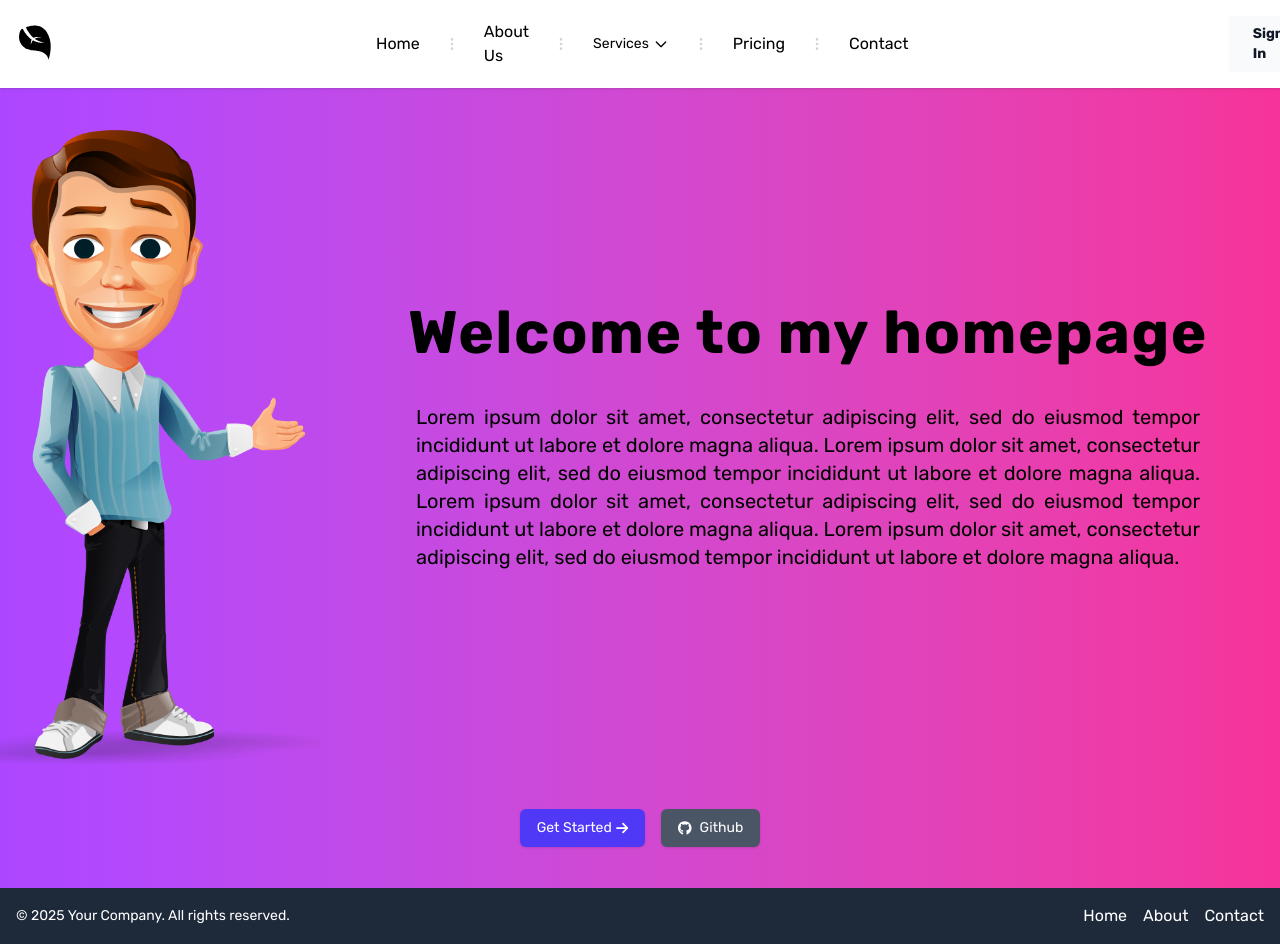
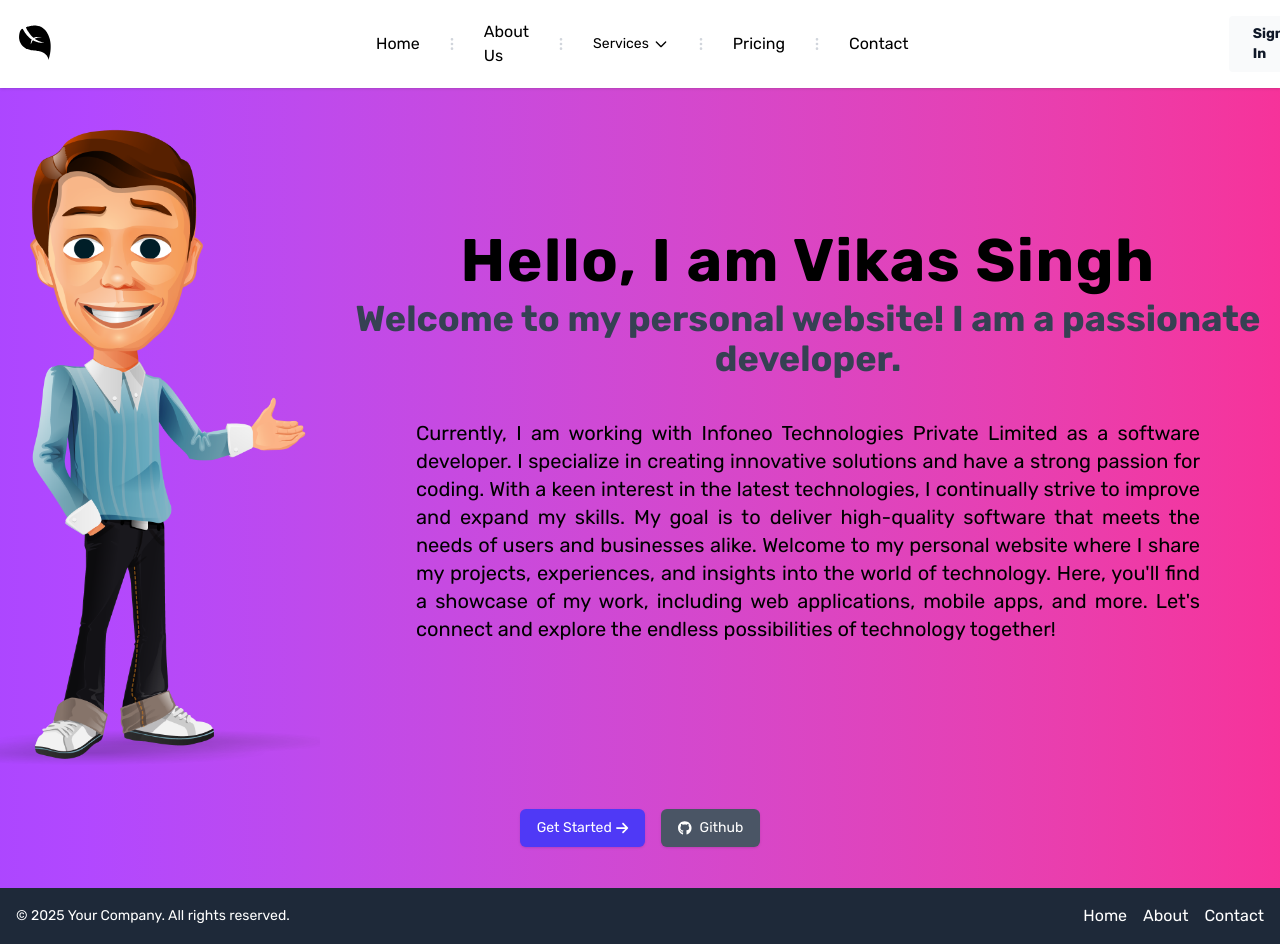
Before and after one commit to vikaskumarsingh20/Dynamite-mern-stack, a React (Vite) app: page / in a window 1280 px wide. Shown: the top 944 px of the page. Built offline with nearby package versions, Linux system fonts and the light colour scheme.

Commit message:
added animation

```diff
--- a/src/components/forms/LoginPage.jsx
+++ b/src/components/forms/LoginPage.jsx
@@ -10,7 +10,13 @@ function LoginPage() {
       <Navbar />
 
     <div className="flex justify-center items-center min-h-screen bg-gray-100 light:bg-gray-900 bg-gradient-to-r from-purple-500 to-pink-500">
-      <form className="bg-white shadow-md rounded-lg px-8 pt-6 pb-8 mb-4 max-w-md w-full">
+    <div className=" flex items-center justify-center mx-auto">
+    <img
+            src="src\assets\images\Animation-PNG-HD.png"
+            alt="Workflow"
+            className="h-auto w-full md:w-1/2 lg:w-1/3 xl:w-1/4 2xl:w-1/5 "
+          />
+                <form className="bg-white shadow-md rounded-lg px-8 pt-6 pb-8 mb-4 max-w-md w-full">
         <h2  className="text-2xl font-bold text-gray-400 text-center mb-6 underline">Login</h2>
         <div className="mb-4">
           <label
@@ -85,6 +91,9 @@ function LoginPage() {
         </p>
       </form>
     </div>
+
+
+    </div>
     <Footer />
     </>
   );
--- a/src/components/forms/SignupPage.jsx
+++ b/src/components/forms/SignupPage.jsx
@@ -10,6 +10,12 @@ function FormTailwind() {
       <Navbar />
 
       <div className="flex justify-center items-center min-h-screen bg-gray-100 light:bg-gray-900 bg-gradient-to-r from-purple-500 to-pink-500">
+      <div className=" flex items-center justify-center mx-auto">
+    <img
+            src="src\assets\images\Animation-PNG-HD.png"
+            alt="Workflow"
+            className="h-auto w-full md:w-1/2 lg:w-1/3 xl:w-1/4 2xl:w-1/5 "
+          />
       <form className="bg-white shadow-md rounded-lg px-8 pt-6 pb-8 mb-4 max-w-md w-full">
         <h2 className="text-2xl font-bold text-gray-400 text-center mb-6 underline">
           Register new account
@@ -97,6 +103,7 @@ function FormTailwind() {
           Register new account
         </button>
       </form>
+      </div>
     </div>
     <Footer />
     </>
--- a/src/components/home/Homepage.jsx
+++ b/src/components/home/Homepage.jsx
@@ -21,17 +21,23 @@ const Homepage = () => {
             />
             <div className="pl-4">
               <h1 className="text-4xl sm:text-5xl md:text-6xl font-bold tracking-wide text-black">
-              Welcome to my homepage
+                Hello, I am Vikas Singh
               </h1>
+              <h2 className="text-2xl sm:text-3xl md:text-4xl font-semibold text-gray-700 mt-2">
+                Welcome to my personal website! I am a passionate developer.
+              </h2>
               <p className="text-justify lg:px-20 lg:py-10 sm:text-lg md:text-xl text-black">
-              Lorem ipsum dolor sit amet, consectetur adipiscing elit, sed do
-              eiusmod tempor incididunt ut labore et dolore magna aliqua.
-              Lorem ipsum dolor sit amet, consectetur adipiscing elit, sed do
-              eiusmod tempor incididunt ut labore et dolore magna aliqua.
-              Lorem ipsum dolor sit amet, consectetur adipiscing elit, sed do
-              eiusmod tempor incididunt ut labore et dolore magna aliqua.
-              Lorem ipsum dolor sit amet, consectetur adipiscing elit, sed do
-              eiusmod tempor incididunt ut labore et dolore magna aliqua.
+                Currently, I am working with Infoneo Technologies Private
+                Limited as a software developer. I specialize in creating
+                innovative solutions and have a strong passion for coding. With
+                a keen interest in the latest technologies, I continually strive
+                to improve and expand my skills. My goal is to deliver
+                high-quality software that meets the needs of users and
+                businesses alike. Welcome to my personal website where I share
+                my projects, experiences, and insights into the world of
+                technology. Here, you'll find a showcase of my work, including
+                web applications, mobile apps, and more. Let's connect and
+                explore the endless possibilities of technology together!
               </p>
             </div>
           </div>
@@ -47,7 +53,8 @@ const Homepage = () => {
               </button>
             </Link>
 
-            <Link to="https://github.com/vikaskumarsingh20"
+            <Link
+              to="https://github.com/vikaskumarsingh20"
               href="https://github.com/brixtol"
               target="_blank"
               rel="noopener noreferrer"
--- a/src/components/home/NotFoundPage.jsx
+++ b/src/components/home/NotFoundPage.jsx
@@ -9,6 +9,13 @@ const NotFoundPage = () => {
       <Navbar />
 
     <div className="flex flex-col items-center justify-center h-screen bg-gradient-to-r from-purple-500 to-pink-500">
+    <div className=" flex items-center justify-center mx-auto">
+    <img
+            src="src\assets\images\404pageremovedbg.png"
+            alt="Workflow"
+            className="h-auto w-full md:w-1/2 lg:w-1/3 xl:w-1/4 2xl:w-1/5 "
+          />
+      </div>
       <h1 className="text-6xl font-bold">404 - Page Not Found</h1>
       <p className="text-2xl">Sorry, the page you are looking for does not exist.</p>
       <button className="bg-blue-500 hover:bg-blue-700 text-white font-bold py-2 px-4 rounded mt-5">
```
Lines whose indentation alone changed are shown as unchanged.
